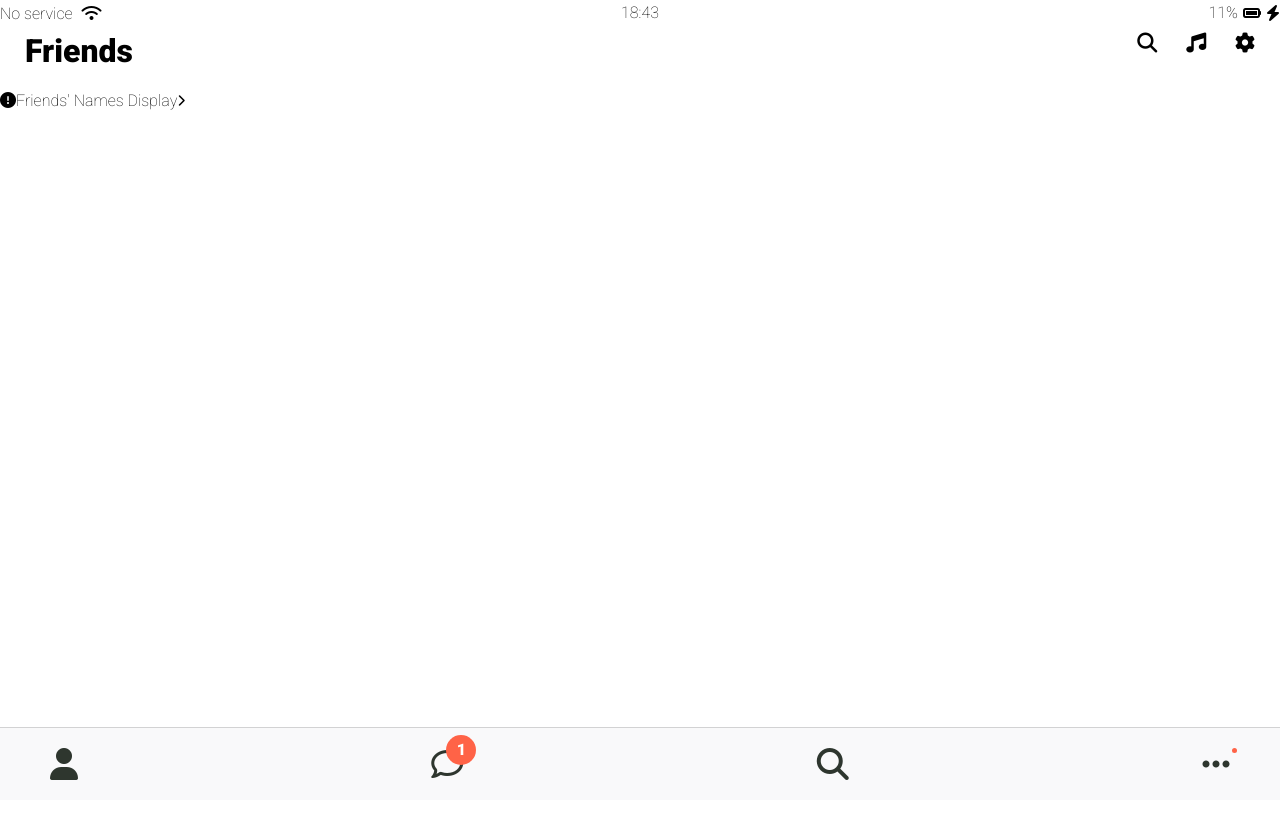
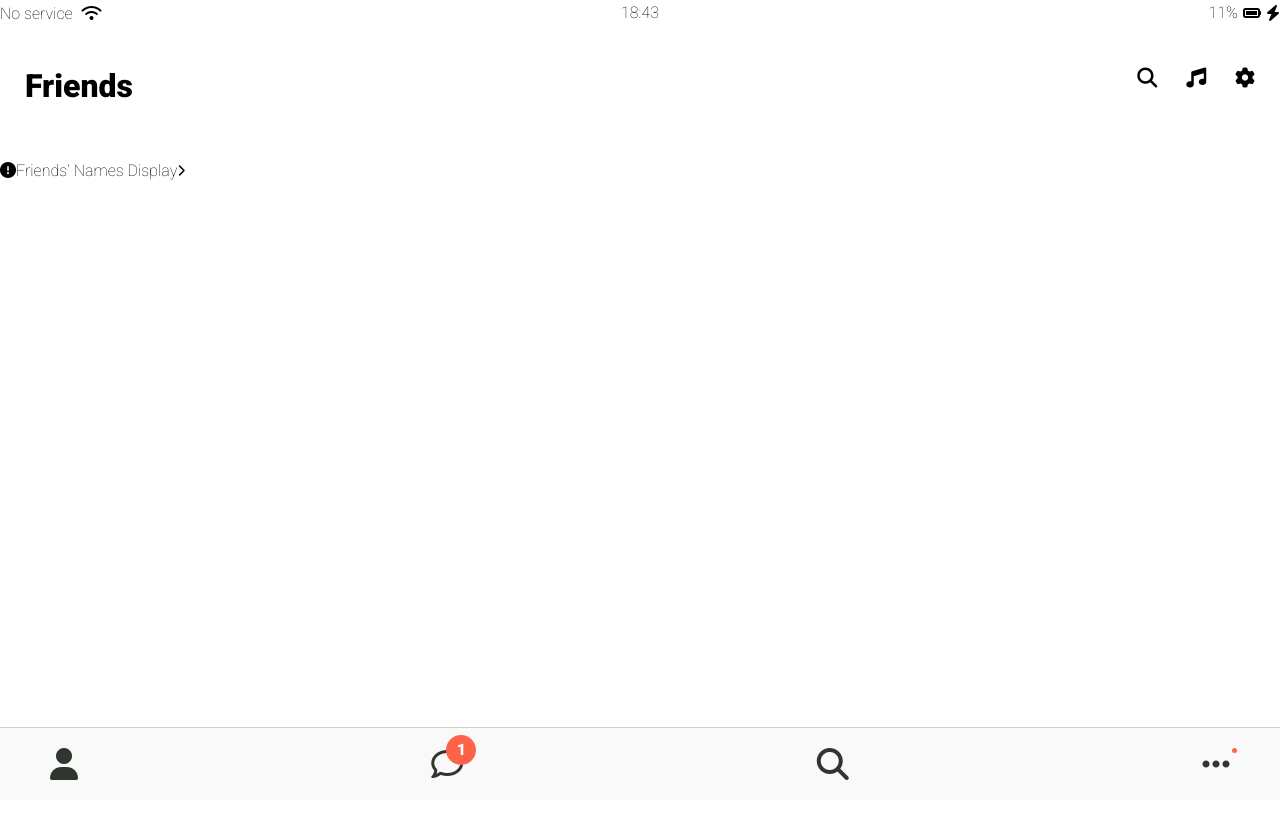
Before and after one commit to kwakdong416/kokoa-clone, a plain HTML site: page friends.html in a window 1280 px wide. Shown: the top 818 px of the page. Drawn offline with Linux system fonts and the light colour scheme.

Commit message:
Update screen-header.css

```diff
--- a/css/components/screen-header.css
+++ b/css/components/screen-header.css
@@ -2,9 +2,10 @@
   display: flex;
   /* display: flex;를 줘서 <h1>과 아이콘들이 한줄에 나란히 정렬된다. */
   justify-content: space-between;
-  padding: 25px;
+  padding: 60px 25px;
   /* padding을 줘서 status-bar와 header가 겹치는 걸 방지했다. */
 }
+
 .screen_header__title {
   font-size: 32px;
   font-weight: 600;
@@ -15,3 +16,5 @@
   margin-left: 25px;
   /* <div> 내 <span>들끼리의 margin-left를 주었다.*/
 }
+
+/* position: relative; 혹은 positon: absolute 를 줬을 때만 left , right , top , bottom을 사용할 수 있다. 이외에는 위치를 재조정하고 싶으면 padding이나 margin을 사용해보자 */
```
